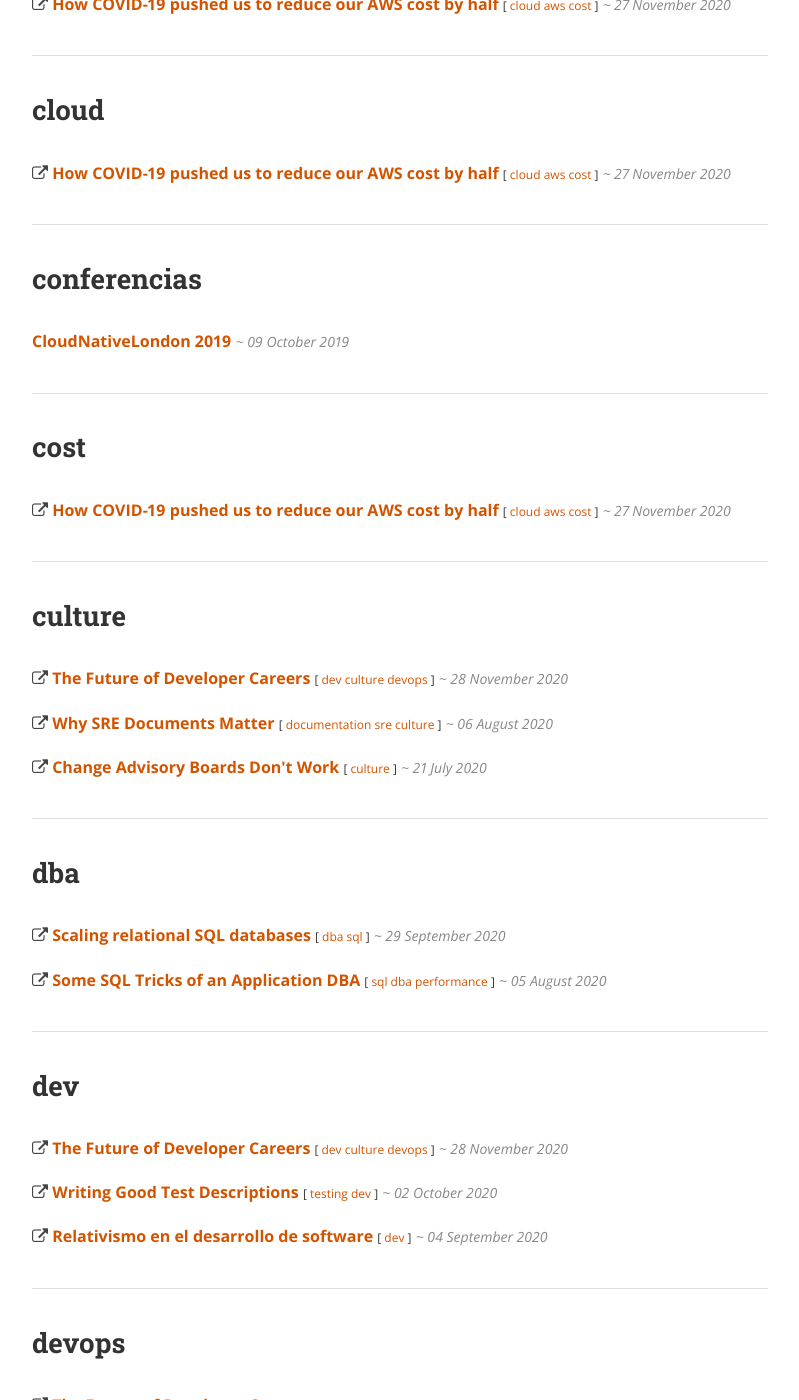
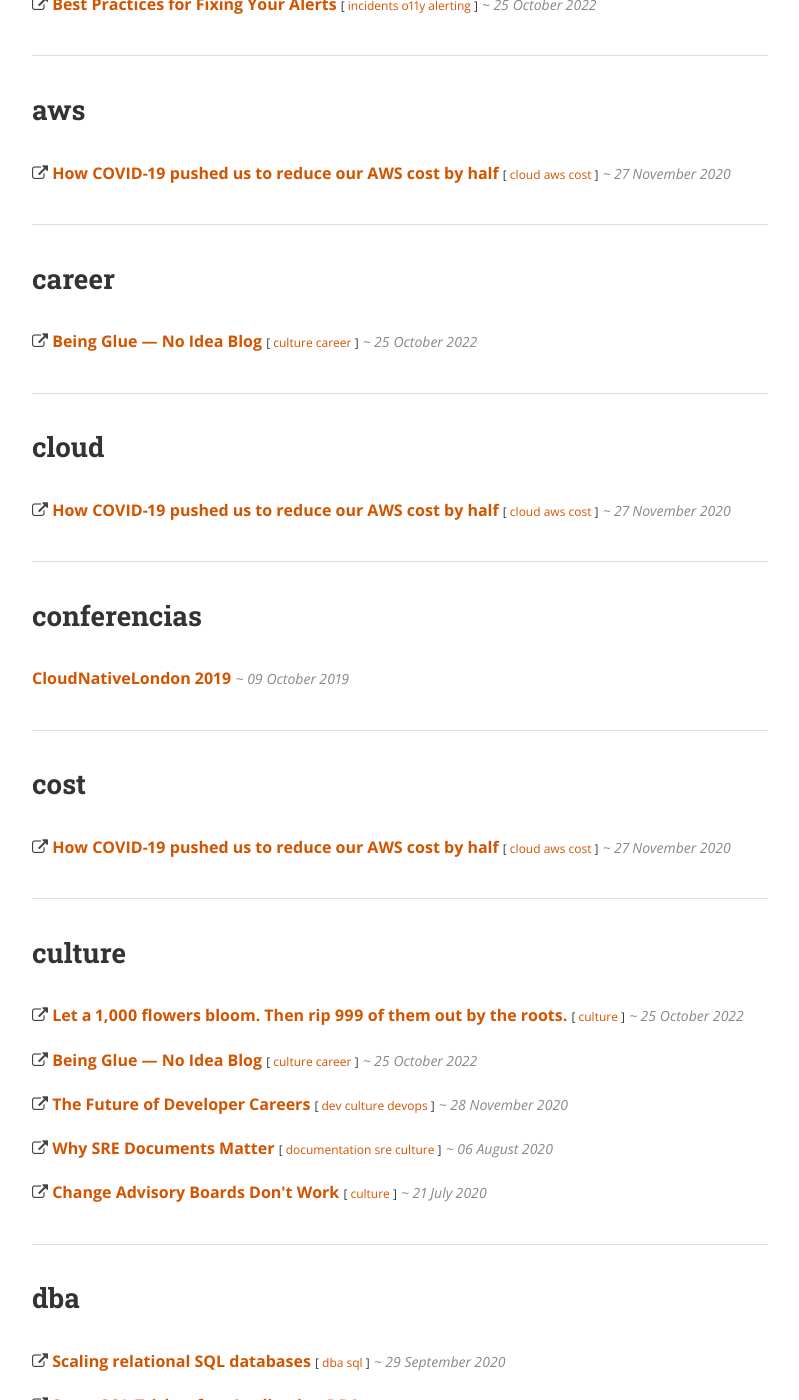
Before and after one commit to andoniaf/andoniaf.github.io, a Jekyll site: the page built from categories.html, in a window 1280 px wide and 1400 px high, scrolled down 298 px. Shown: the whole window, without its empty margins (240-1039 px from the left). Built offline with Jekyll 4.4.1, drawn with Linux system fonts in a browser that asks for light colours; nearby versions of some CDN libraries; some of the changed text lies outside the part shown.

Commit message:
Add lastest gold articles

```diff
--- a/_data/linklog.yml
+++ b/_data/linklog.yml
@@ -1,3 +1,31 @@
+
+2022-10-25-181117:
+  type: read
+  title: Let a 1,000 flowers bloom. Then rip 999 of them out by the roots.
+  link: https://gigamonkeys.com/flowers/
+  tags:
+  - culture
+2022-10-25-181017:
+  type: read
+  title: No observability without theory – Dan Slimmon
+  link: https://blog.danslimmon.com/2019/05/03/no-observability-without-theory/
+  tags:
+  - o11y
+2022-10-25-180917:
+  type: read
+  title: Best Practices for Fixing Your Alerts
+  link: https://newrelic.com/blog/how-to-relic/best-practices-for-alerts
+  tags:
+  - incidents
+  - o11y
+  - alerting
+2022-10-25-180818:
+  type: read
+  title: Being Glue — No Idea Blog
+  link: https://noidea.dog/glue
+  tags:
+  - culture
+  - career
 2020-11-28-101718:
   type: read
   title: The Future of Developer Careers
```
